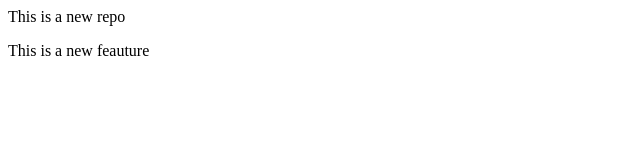
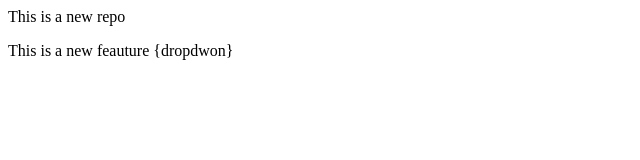
Before and after one commit to khilari259/localrepo, a plain HTML site: page index.html in a window 1280 px wide. Shown: the full height of the page, 0-640 px from the left. Drawn offline with Linux system fonts and the light colour scheme.

```diff
--- a/index.html
+++ b/index.html
@@ -1,2 +1,2 @@
 <p>This is a new repo</p>
-<p>This is a new feauture</p>
+<p>This is a new feauture {dropdwon}</p>
```
